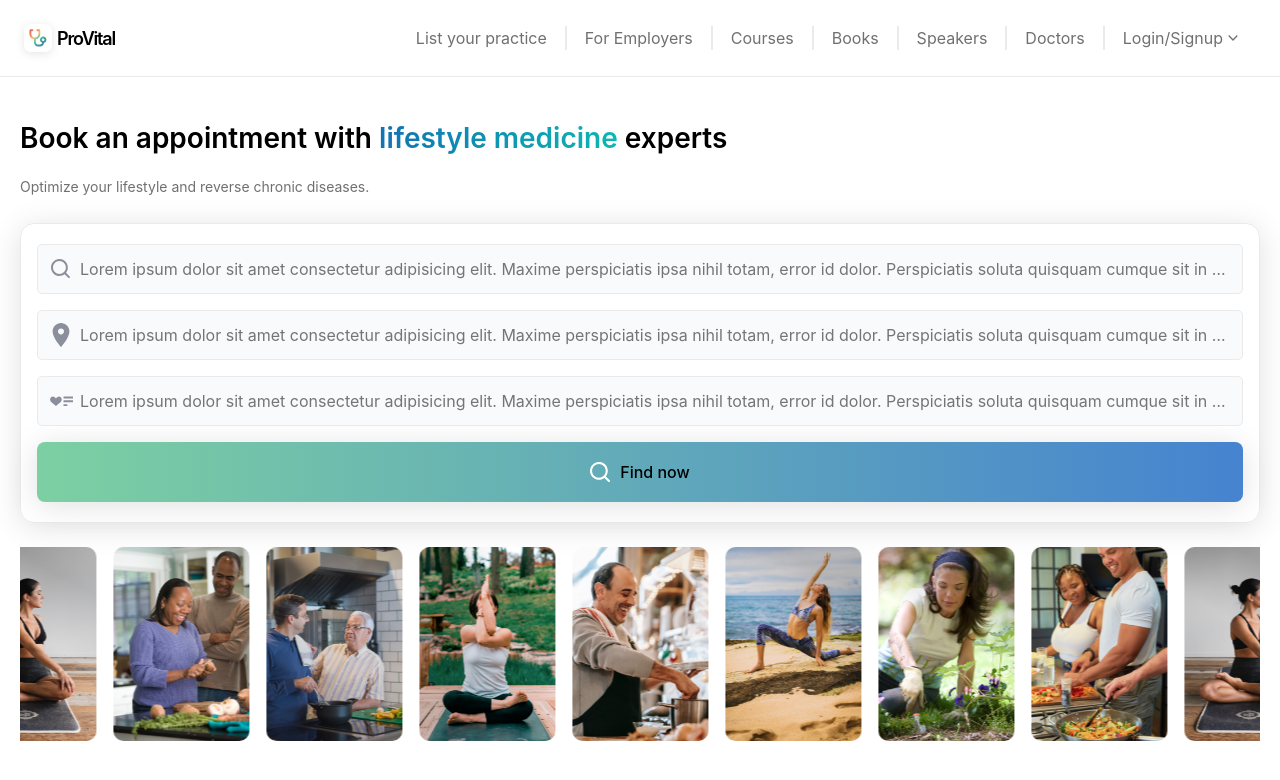
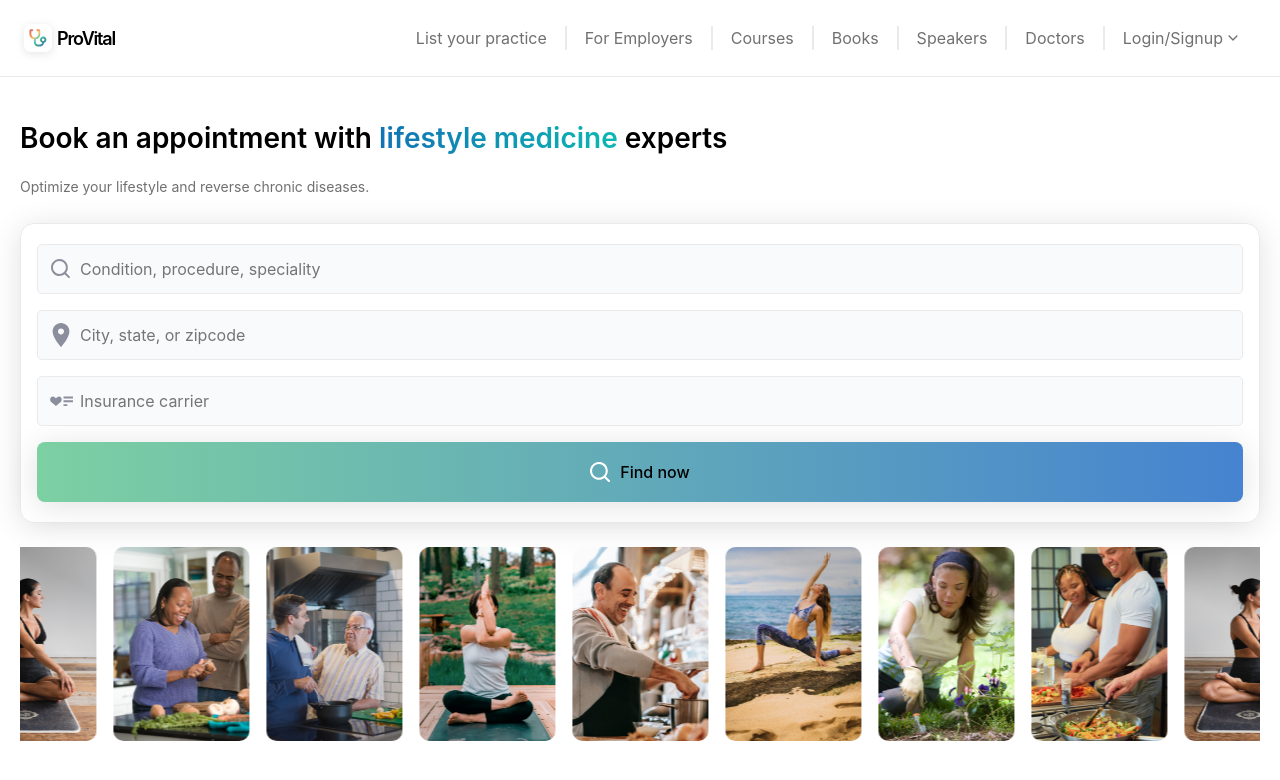
Before and after one commit to Ayush-Singh24/Proactively-frontend, a React (Vite) app: page / in a window 1280 px wide. Shown: the top 780 px of the page. Built offline with nearby package versions, Linux system fonts and the light colour scheme; a web font is replaced by a local one.

Commit message:
fix: nav menu background color

```diff
--- a/src/components/FindNow/FindNow.tsx
+++ b/src/components/FindNow/FindNow.tsx
@@ -3,18 +3,15 @@ import "./index.css";
 const fields = [
   {
     icon: "/icons/search-icon.svg",
-    placeholder:
-      "Lorem ipsum dolor sit amet consectetur adipisicing elit. Maxime perspiciatis ipsa nihil totam, error id dolor. Perspiciatis soluta quisquam cumque sit in qui quasi, itaque maiores consequatur fugit ipsa officiis!",
+    placeholder: "Condition, procedure, speciality",
   },
   {
     icon: "/icons/location-icon.svg",
-    placeholder:
-      "Lorem ipsum dolor sit amet consectetur adipisicing elit. Maxime perspiciatis ipsa nihil totam, error id dolor. Perspiciatis soluta quisquam cumque sit in qui quasi, itaque maiores consequatur fugit ipsa officiis!",
+    placeholder: "City, state, or zipcode",
   },
   {
     icon: "/icons/insurance.svg",
-    placeholder:
-      "Lorem ipsum dolor sit amet consectetur adipisicing elit. Maxime perspiciatis ipsa nihil totam, error id dolor. Perspiciatis soluta quisquam cumque sit in qui quasi, itaque maiores consequatur fugit ipsa officiis!",
+    placeholder: "Insurance carrier",
   },
 ];
 
--- a/src/components/Navbar/index.css
+++ b/src/components/Navbar/index.css
@@ -59,6 +59,7 @@
   height: 0px;
   overflow: hidden;
   transition: height 0.3s ease-in-out;
+  background-color: var(--primary-background);
 }
 
 .navbar__menu--active {
```
